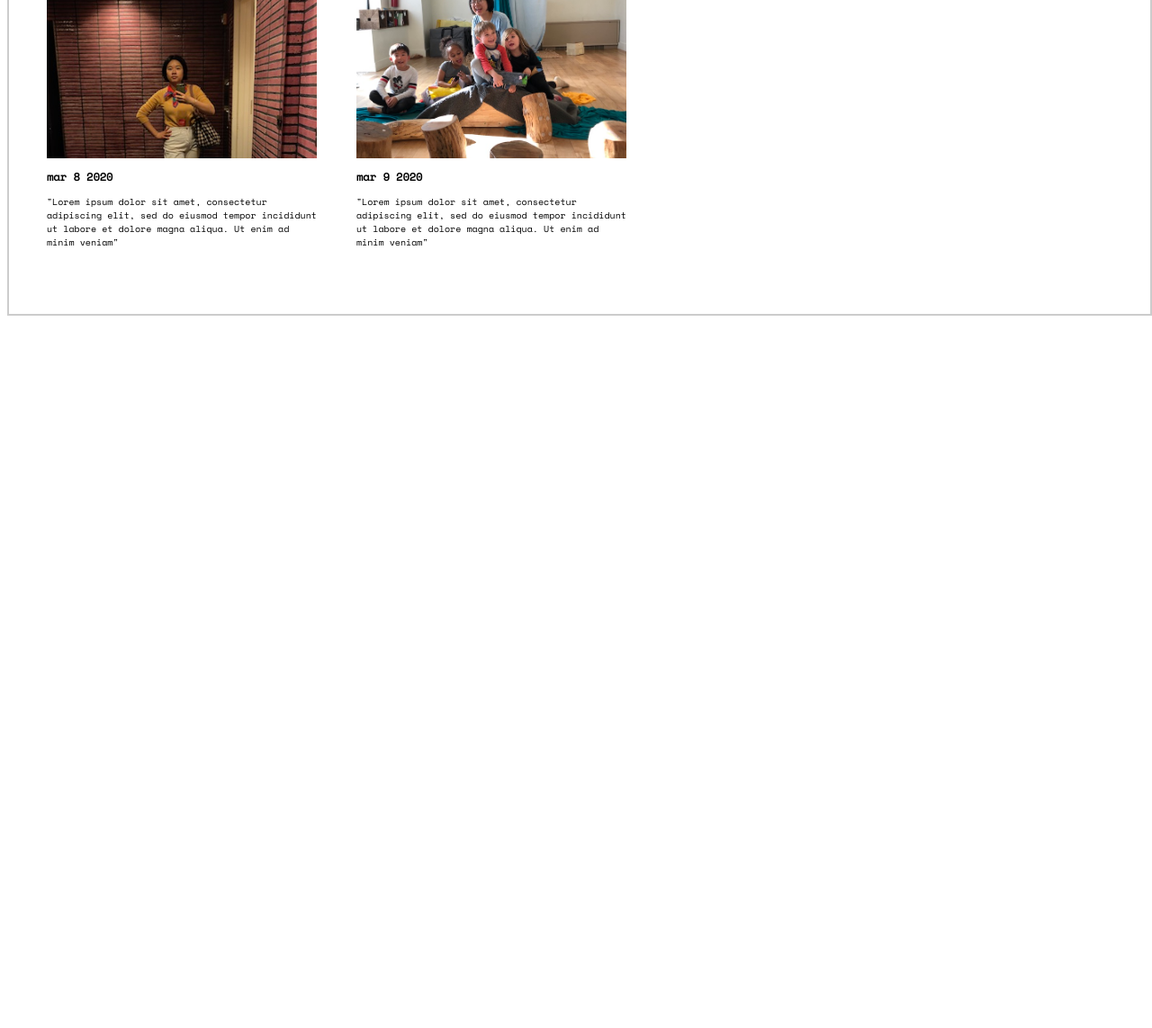
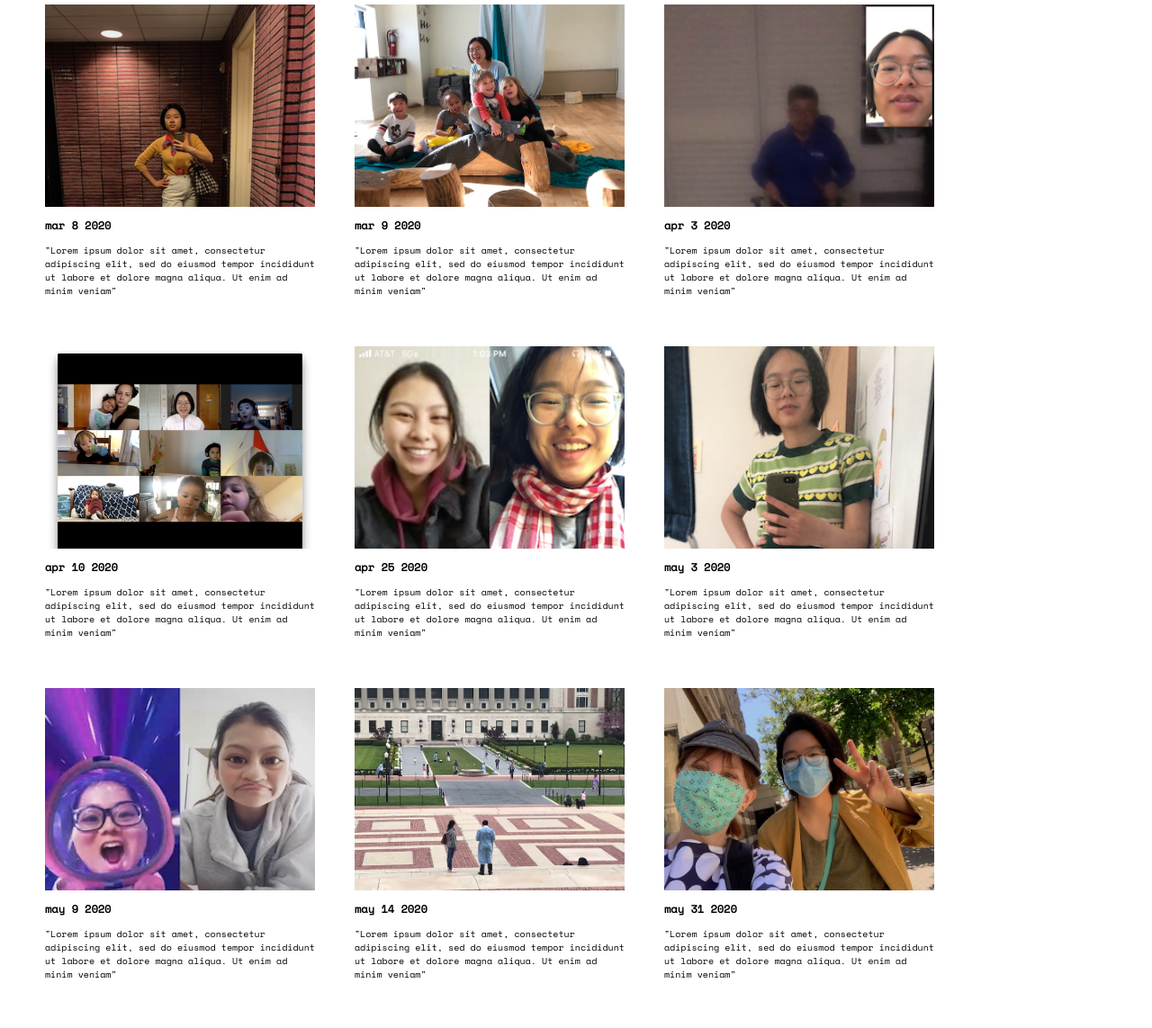
Before and after one commit to kaeshay/2020kay, a plain HTML site: page index.html in a window 1280 px wide. Shown: the part 542-1685 px from the top of the page at 90% size. Before the commit the page ends 893 px from the top, so only its background shows below. Drawn offline with nearby package versions, Linux system fonts and the light colour scheme.

Commit message:
new content

```diff
--- a/index.html
+++ b/index.html
@@ -7,12 +7,16 @@
 	<meta name="viewport" content="width=device-width, initial-scale=1">
 </head>
 <body>
+<div id="title-container">
 <h1 id="title">2020</h1>
+<p id="title-text"><i>Dear Dad, Happy Birthday! Since I couldn't spent most of 2020 with you, my gift to you is a blog of what happened last year. Love, Kay</i></p>
+<hr>
+</div>
 <div id="container">
 	<div class="pack">
 		<div class="crop"><img class="img" src="media/01-25.jpg"></div>
 		<h3 class="heading">jan 25 2020</h3>
-		<p class="text">"Lorem ipsum dolor sit amet, consectetur adipiscing elit, sed do eiusmod tempor incididunt ut labore et dolore magna aliqua. Ut enim ad minim veniam"</p>
+		<p class="text">My roommate Victoria and I went to Cory Wong's concert! Cory Wong is an funky electrical guitarist and his whole band blew our minds! It was at a bowling alley and we had such a good time. </p>
 	</div>
 	<div class="pack">
 		<div class="crop"><img class="img" src="media/02-10.jpg"></div>
@@ -34,6 +38,41 @@
 		<h3 class="heading">mar 9 2020</h3>
 		<p class="text">"Lorem ipsum dolor sit amet, consectetur adipiscing elit, sed do eiusmod tempor incididunt ut labore et dolore magna aliqua. Ut enim ad minim veniam"</p>
 	</div>
+	<div class="pack">
+		<div class="crop"><img class="img" src="media/04-03.png"></div>
+		<h3 class="heading">apr 3 2020</h3>
+		<p class="text">"Lorem ipsum dolor sit amet, consectetur adipiscing elit, sed do eiusmod tempor incididunt ut labore et dolore magna aliqua. Ut enim ad minim veniam"</p>
+	</div>
+	<div class="pack">
+		<div class="crop"><img class="img" src="media/04-10.png"></div>
+		<h3 class="heading">apr 10 2020</h3>
+		<p class="text">"Lorem ipsum dolor sit amet, consectetur adipiscing elit, sed do eiusmod tempor incididunt ut labore et dolore magna aliqua. Ut enim ad minim veniam"</p>
+	</div>
+	<div class="pack">
+		<div class="crop"><img class="img" src="media/04-25.png"></div>
+		<h3 class="heading">apr 25 2020</h3>
+		<p class="text">"Lorem ipsum dolor sit amet, consectetur adipiscing elit, sed do eiusmod tempor incididunt ut labore et dolore magna aliqua. Ut enim ad minim veniam"</p>
+	</div>
+	<div class="pack">
+		<div class="crop"><img class="img" src="media/05-03.jpg"></div>
+		<h3 class="heading">may 3 2020</h3>
+		<p class="text">"Lorem ipsum dolor sit amet, consectetur adipiscing elit, sed do eiusmod tempor incididunt ut labore et dolore magna aliqua. Ut enim ad minim veniam"</p>
+	</div>
+	<div class="pack">
+		<div class="crop"><img class="img" src="media/05-09.jpg"></div>
+		<h3 class="heading">may 9 2020</h3>
+		<p class="text">"Lorem ipsum dolor sit amet, consectetur adipiscing elit, sed do eiusmod tempor incididunt ut labore et dolore magna aliqua. Ut enim ad minim veniam"</p>
+	</div>
+	<div class="pack">
+		<div class="crop"><img class="img" src="media/05-14.jpg"></div>
+		<h3 class="heading">may 14 2020</h3>
+		<p class="text">"Lorem ipsum dolor sit amet, consectetur adipiscing elit, sed do eiusmod tempor incididunt ut labore et dolore magna aliqua. Ut enim ad minim veniam"</p>
+	</div>
+	<div class="pack">
+		<div class="crop"><img class="img" src="media/05-31.jpg"></div>
+		<h3 class="heading">may 31 2020</h3>
+		<p class="text">"Lorem ipsum dolor sit amet, consectetur adipiscing elit, sed do eiusmod tempor incididunt ut labore et dolore magna aliqua. Ut enim ad minim veniam"</p>
+	</div>
 </div>
 </body>
 <script>
--- a/styles/main.css
+++ b/styles/main.css
@@ -2,21 +2,27 @@ html{
 	font-family: 'Space Mono', monospace;
 }
 #title{
+	margin-bottom:-10px;
+}
+#title-container{
 	margin-left:40px;
-	margin-bottom:-20px;
+	padding-right:20px;
+	padding-bottom:-100px;
+}
+#title-text{
+	font-size:12px;
 }
 #container{
 	display:flex;
 	flex-wrap:wrap;
 	position:absolute;
-	border:2px solid #ccc;
 	padding:20px;
 }
 .pack{
 	width:300px;
 	border:2px solid #fff;
 	margin:20px;
-	margin-bottom:40px;
+	margin-bottom:20px;
 }
 .img{
 	width:300px;
```
